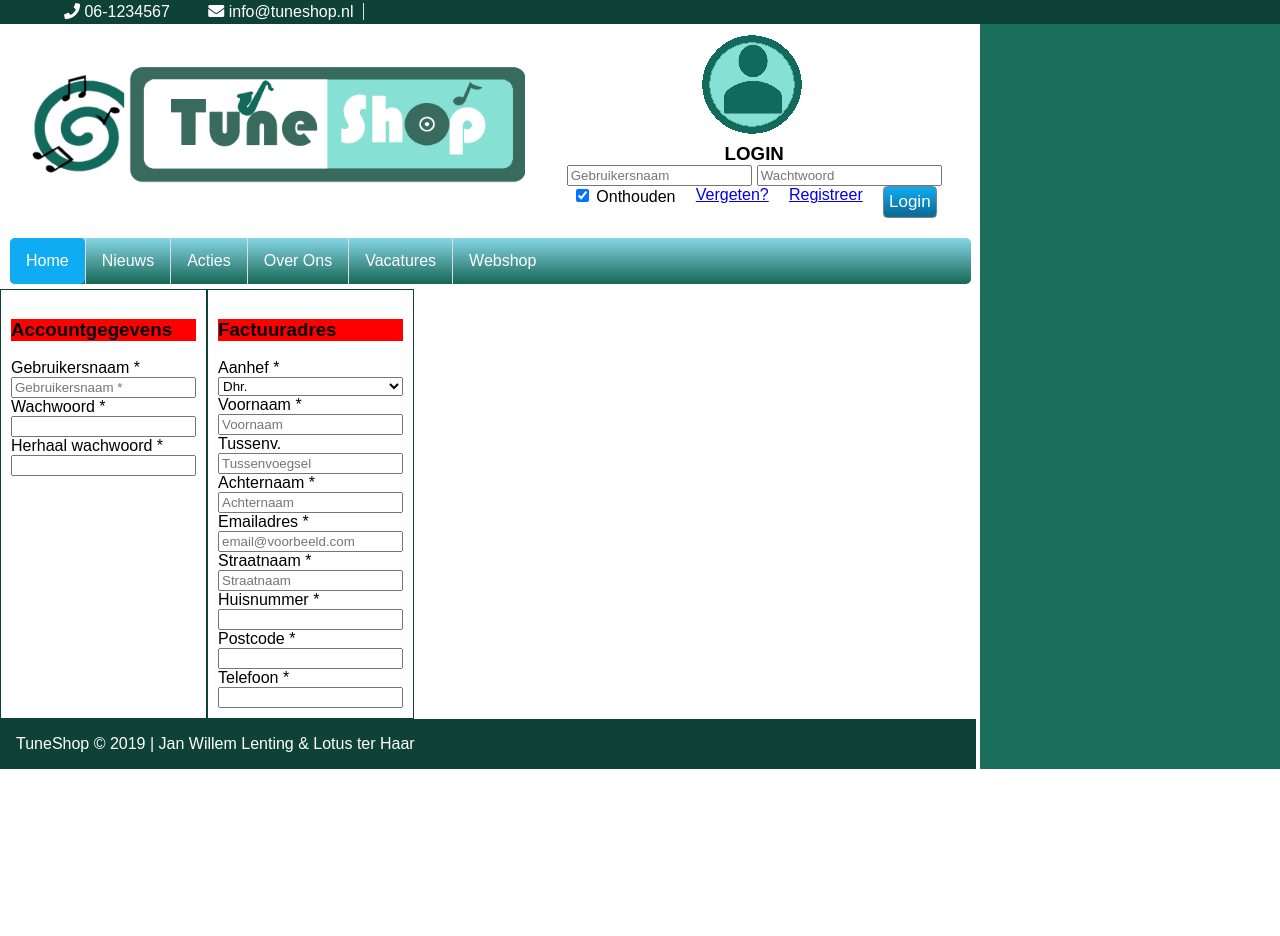
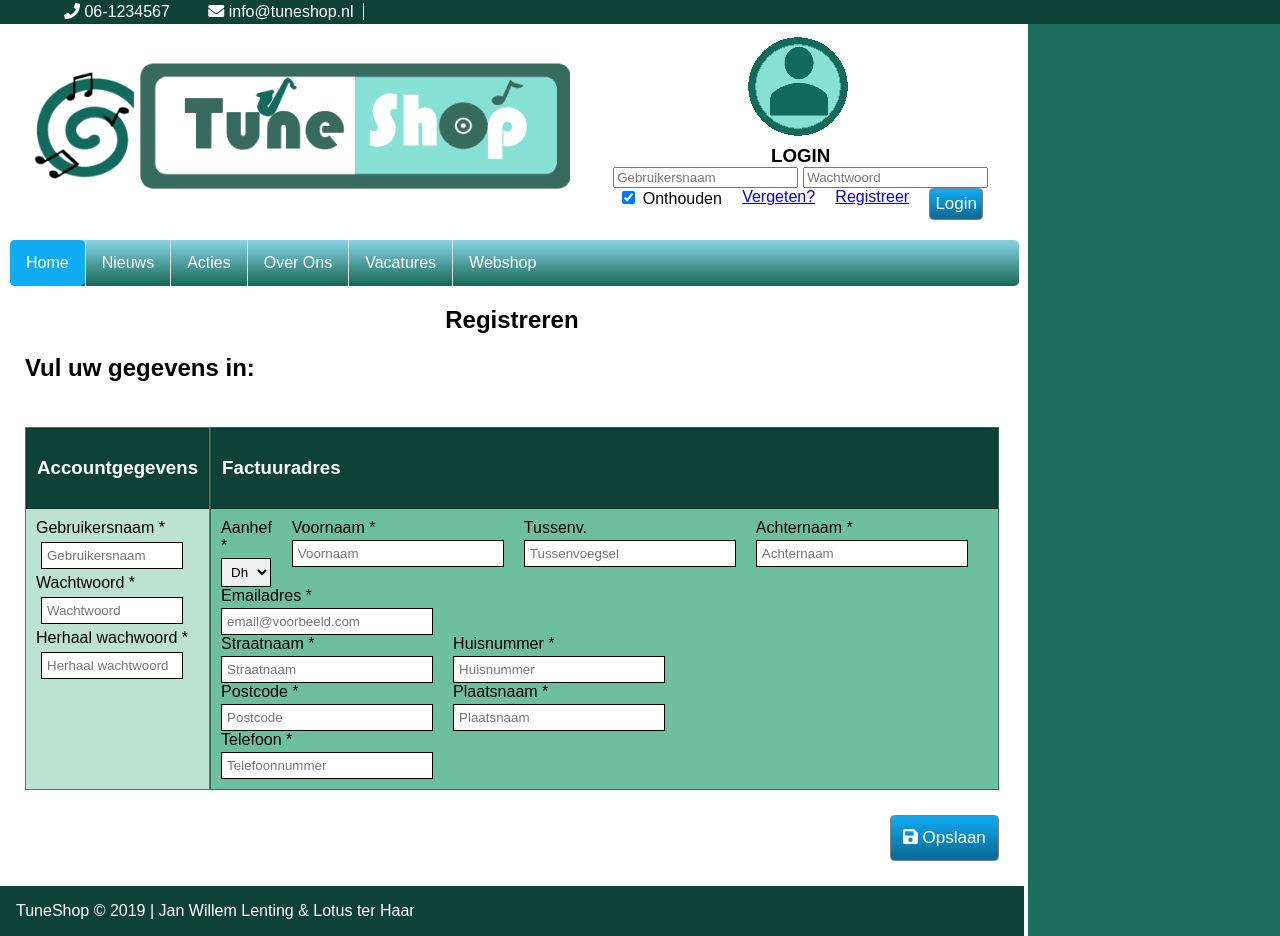
Before and after one commit to LotusterHaar/3A-Webshop, a PHP site: page /html/registrationpage.html in a window 1280 px wide. Before the commit the page ends 769 px from the top, so only its background shows below. Run offline with PHP 8.4, Linux system fonts and the light colour scheme.

Commit message:
css registratiepagina en html registratiepagina overgenomen van de master branch

```diff
--- a/html/css/stylesRegistrationPage.css
+++ b/html/css/stylesRegistrationPage.css
@@ -1,19 +1,94 @@
+.header-register{
+    text-align: center
+}
+
 .registration-form {
     display: flex;
+    padding: 25px;
 }
 
+.fill-in-data{
+    margin-left: 25px;
+}
 .registration-form h3 {
-    background:red;
+    color: white;
     display: grid;
 }
+
 .row {
     box-sizing: border-box;
 }
 
 /* Create two equal columns that sits next to each other */
-.column {
-    border: 1px solid #0f4237;
-    display:flex;
-    padding: 10px;
+.column1, .column2 {
+    border: 1px solid rgba(10, 43, 36, 0.58);
+    display: flex;
     flex-direction: column;
 }
+
+.column1{
+    background: #1a9a694a;
+}
+
+.column2{
+    background-color: #1a9a69a1;
+}
+
+.column2 label {
+    float: left;
+    margin: 0 20px 0 0;
+}
+
+.column1 .column-body1{
+    display: flex;
+    flex-direction: column;
+}
+
+.column1 input{
+    width: 80%;
+    border: 1px solid #000;
+    padding: 5px;
+    margin: 5px;
+}
+
+.registration-form .column2 span {
+    display: block;
+    margin: 0 0 3px;
+}
+
+.registration-form .column2 input {
+    width: 200px;
+    border: 1px solid #000;
+    padding: 5px;
+}
+
+.registration-form .column2 select {
+    width: 50px;
+    border: 1px solid #000;
+    padding: 5px;
+}
+
+.registration-form-header{
+    background-color: #0f4237;
+    margin:0px;
+    padding: 10px;
+    border: 1px solid rgba(10, 43, 36, 0.58);
+}
+
+.column-body1, .column-body2{
+    padding: 10px;
+}
+
+.address-row{
+    display: flex;
+    flex-direction: row;
+}
+.save-button-row{
+    display: flex;
+    flex-direction: column;
+    align-items:flex-end;
+}
+
+.save-button{
+    margin: 0 25px 25px 0px;
+}
--- a/html/registrationpage.html
+++ b/html/registrationpage.html
@@ -2,8 +2,7 @@
 Page: About Us
 Template Name: TuneShop
 Author: Jan Willem Lenting, Lotus ter Haar
-Bronnen: https://codepen.io/torbencolding/pen/ogYjJP
-https://coder-coder.com/build-flexbox-website-layout/
+Bronnen: http://jsfiddle.net/H3y8j/
 Associated files: index CSS
 ==========================-->
 
@@ -95,49 +94,79 @@ Associated files: index CSS
             </section>
             <!-- Content -->
             <section class="content">
-<form class="registration-form">
-    <div class="column">
-    <h3><label>Accountgegevens</label></h3>
-    <label>Gebruikersnaam *</label>
-    <input name="username" type="text" placeholder="Gebruikersnaam *" required />
-    <label>Wachwoord *</label>
-    <input name="password" type="password" required />
-    <label>Herhaal wachwoord *</label>
-    <input name="password2" type="password" required />
-</div>
-<div class="column">
-    <h3><label>Factuuradres</label></h3>
-    <label>Aanhef *</label>
-    <select name="aanhef">
-        <option value="Dhr.">Dhr.</option>
-        <option value="Mevr.">Mevr.</option>
-    </select>
+                <h1 class="header-register">Registreren</h1>
+                <h2 class="fill-in-data">Vul uw gegevens in:</h2>
+                <form>
+                    <div class="registration-form">
 
-    <label>Voornaam *</label>
-    <input name="voornaam" type="text" placeholder="Voornaam" required />
+                        <div class="column1">
+                            <div class="registration-form-header"><h3><label>Accountgegevens</label></h3></div>
+                            <div class="column-body1">
+                                <label for="username"><span>Gebruikersnaam *</span> <input name="username" id="username"
+                                                                                           type="text"
+                                                                                           placeholder="Gebruikersnaam"
+                                                                                           required/></label>
 
-    <label>Tussenv.</label>
-    <input name="tussenv" type="text" placeholder="Tussenvoegsel"/>
+                                <label for="password"><span>Wachtwoord *</span> <input name="password" id="password"
+                                                                                       placeholder="Wachtwoord"
+                                                                                       type="password"
+                                                                                       required/></label>
 
-    <label>Achternaam *</label>
-    <input name="achternaam" type="text" placeholder="Achternaam" required />
-
-    <label>Emailadres *</label>
-    <input name="e-mail" type="email" placeholder="email@voorbeeld.com" required />
-
-    <label>Straatnaam *</label>
-    <input name="straatnaam" type="text" placeholder="Straatnaam" required />
-
-    <label>Huisnummer *</label>
-    <input name="huisnummer" type="text" required />
-
-    <label>Postcode *</label>
-    <input name="postcode" type="text" required />
-
-    <label>Telefoon *</label>
-    <input name="telefoonnummer "type="text" aria-placeholder="Telefoonnummer" required />
-</div>
-</form>
+                                <label for="password2"><span>Herhaal wachwoord *</span> <input name="password2"
+                                                                                               id="password2"
+                                                                                               placeholder="Herhaal wachtwoord"
+                                                                                               type="password"
+                                                                                               required/></label>
+                            </div>
+                        </div>
+                        <div class="column2">
+                            <div class="registration-form-header"><h3><label>Factuuradres</label></h3></div>
+                            <div class="column-body2">
+                                <div class="address-row">
+                                    <label><span>Aanhef *</span> <select name="aanhef">
+                                        <option value="Dhr.">Dhr.</option>
+                                        <option value="Mevr.">Mevr.</option>
+                                    </select></label>
+                                    <label><span>Voornaam *</span><input name="voornaam" type="text"
+                                                                         placeholder="Voornaam"
+                                                                         required/></label>
+                                    <label><span>Tussenv.</span><input name="tussenv" type="text"
+                                                                       placeholder="Tussenvoegsel"/></label>
+                                    <label><span>Achternaam *</span> <input name="achternaam" type="text"
+                                                                            placeholder="Achternaam" required/></label>
+                                </div>
+                                <div class="address-row">
+                                    <label><span>Emailadres *</span><input name="e-mail" type="email" id="e-mail"
+                                                                           placeholder="email@voorbeeld.com"
+                                                                           required/></label>
+                                </div>
+                                <div class="address-row">
+                                    <label><span>Straatnaam *</span> <input name="straatnaam" type="text"
+                                                                            placeholder="Straatnaam" required/></label>
+                                    <label><span>Huisnummer *</span> <input name="huisnummer" placeholder="Huisnummer"
+                                                                            type="text" required/></label>
+                                </div>
+                                <div class="address-row"><label><span>Postcode *</span><input name="postcode"
+                                                                                              placeholder="Postcode"
+                                                                                              type="text"
+                                                                                              required/></label>
+                                    <label><span>Plaatsnaam *</span><input name="plaatsnaam" type="text"
+                                                                           placeholder="Plaatsnaam" required/></label>
+                                </div>
+                                <div class="address-row">
+                                    <label><span>Telefoon *</span> <input name="telefoonnummer " type="text"
+                                                                          placeholder="Telefoonnummer"
+                                                                          aria-placeholder="Telefoonnummer"
+                                                                          required/></label>
+                                </div>
+                            </div>
+                        </div>
+                    </div>
+                    <div class="save-button-row">
+                        <button class="button save-button"><i
+                                class="fas fa-save" aria-hidden="true"></i> Opslaan</button>
+                    </div>
+                </form>
             </section>
             <!-- Footer -->
             <footer>
```
Also changed, not shown: html/register.php (added, +7 -0 lines).
